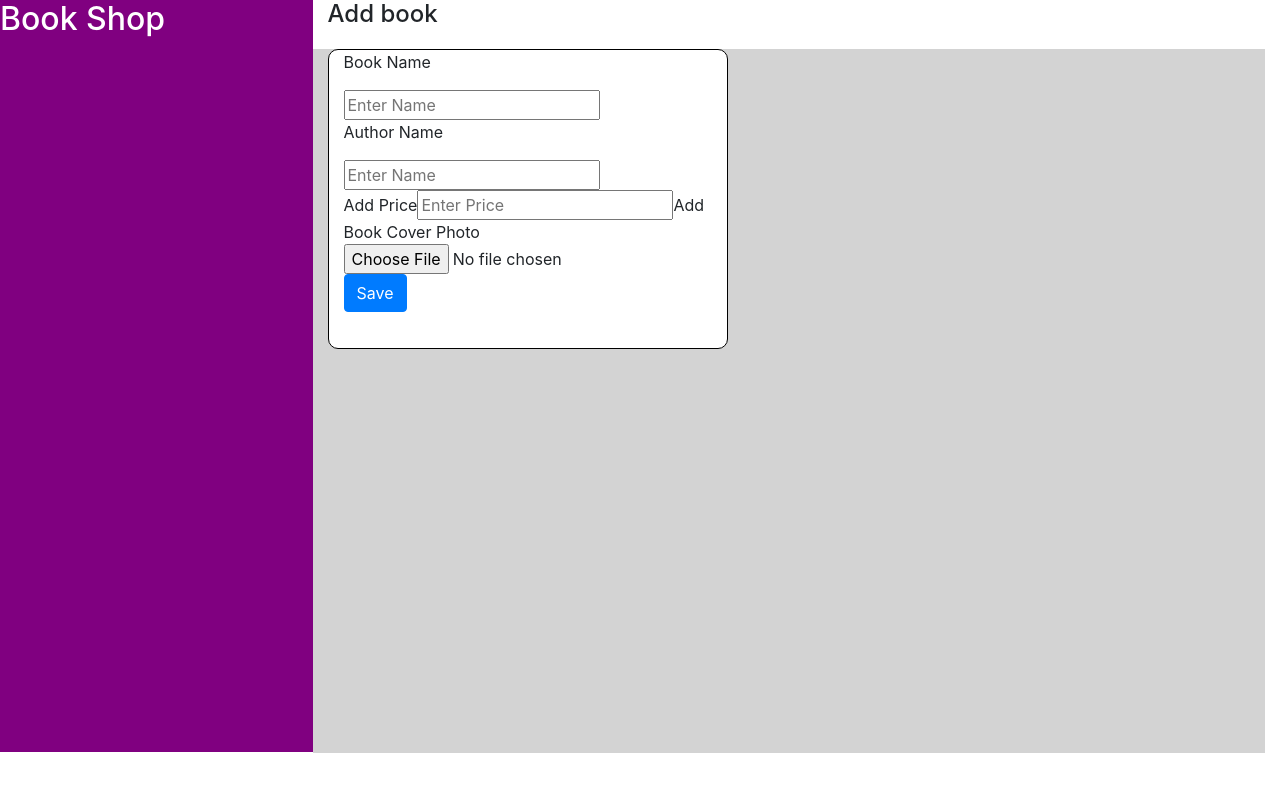
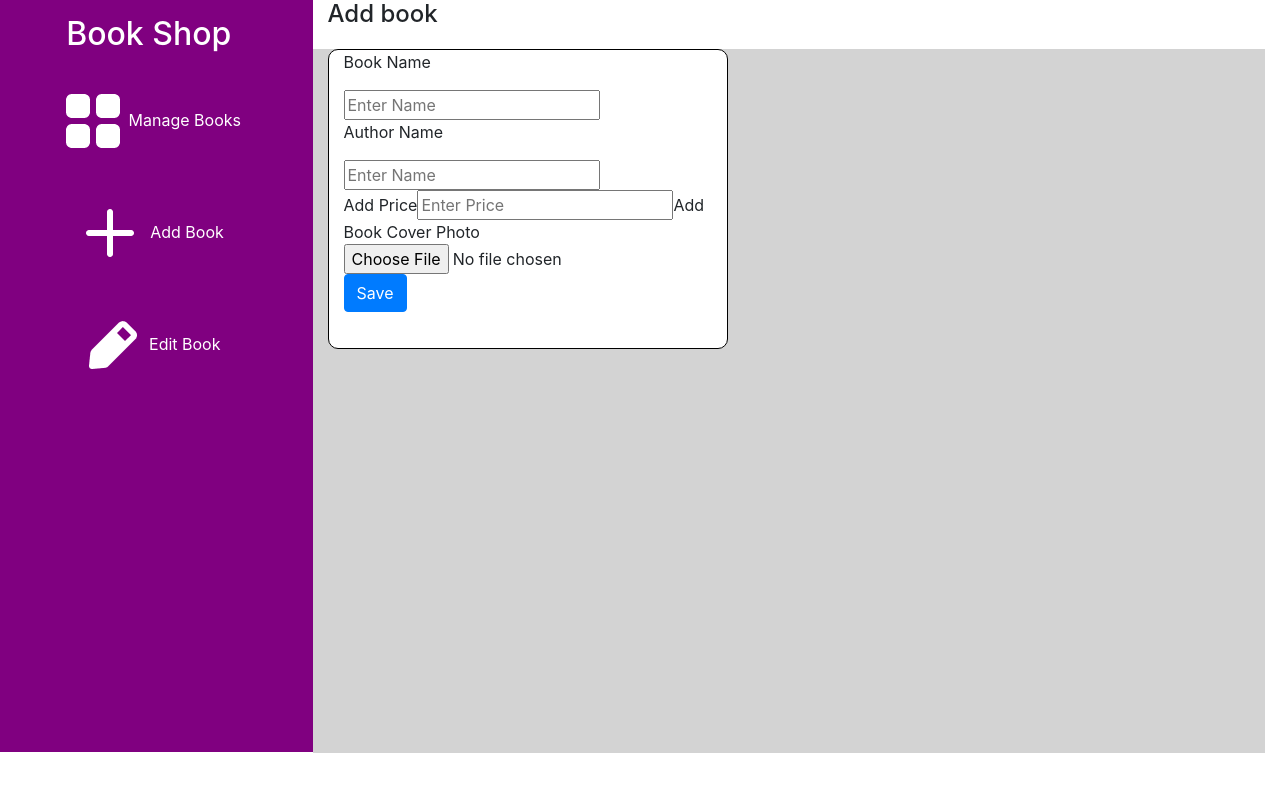
Before and after one commit to Hasib787/Better-World-Book, a React (Create React App) app: page /admin in a window 1280 px wide. Shown: the top 792 px of the page. Built offline with nearby package versions, Linux system fonts and the light colour scheme.

Commit message:
admin panle side bar design

```diff
--- a/src/components/Admin/Admin.css
+++ b/src/components/Admin/Admin.css
@@ -2,6 +2,22 @@
     background-color: purple;
     color: white;
     height: 47rem;
+    text-align: center;
+}
+#sidebar h2{
+    margin-top:15px;
+}
+#sidebar a{
+    color: white;
+    text-decoration: none;
+}
+#sidebar p:hover{
+    background-color:rgb(77, 24, 77);
+
+}
+#sidebar nav a{
+    margin-bottom: 10px;
+
 }
 #addBook{
     background-color:lightgray;
--- a/src/components/Admin/Admin.js
+++ b/src/components/Admin/Admin.js
@@ -1,8 +1,10 @@
 import React, { useState } from 'react';
 import './Admin.css'
-import { Button, Col, Container, Row } from 'react-bootstrap';
+import { Button, Col, Row } from 'react-bootstrap';
 import axios from 'axios';
-
+import gridIcon from '../../icons/grid 1.png';
+import editIcon from '../../icons/edit 1.png';
+import plusIcon from '../../icons/plus 1.png';
 const Admin = () => {
     const [imageUrl, setImageUrl] = useState('');
 
@@ -37,6 +39,14 @@ const Admin = () => {
             <Row>
                 <Col id="sidebar" xs={3}>
                     <h2>Book Shop</h2>
+                    <br/>
+                   <nav>
+                   <p><img src={gridIcon} alt="gridIcon"/><a href="#">Manage Books</a></p>
+                    <br/>
+                   <p><img src={plusIcon} alt="Plus icon"/>  <a href="#">Add Book</a></p>
+                    <br/>
+                    <p><img src={editIcon} alt="edit icon"/><a href="#">Edit Book</a></p>
+                   </nav>
                 </Col>
                 <Col xs={9}>
                     <h4>Add book</h4>
--- a/src/components/Books/Books.js
+++ b/src/components/Books/Books.js
@@ -5,14 +5,13 @@ const Books = (props) => {
     const {imageUrl} = props.book;
     return (
         <div className="col-md-3">
-            <Card style={{ width: '18rem' }}>
-                <Card.Img variant="top" src={imageUrl} />
+            <Card style={{ margin:'20px', width: '18rem' }}>
+                <Card.Img style={{ margin: '15px', height: '200px', width: '90%'}} variant="top"  src={imageUrl} />
                 <Card.Body>
                     <Card.Title>Card Title</Card.Title>
                     <Card.Text>
-                        Some quick example text to build on the card title and make up the bulk of
-                        the card's content.
-    </Card.Text>
+                        Some quick example
+                    </Card.Text>
                     <Button variant="primary">Go somewhere</Button>
                 </Card.Body>
             </Card>
--- a/src/components/Home/Home.js
+++ b/src/components/Home/Home.js
@@ -10,7 +10,7 @@ const Home = () => {
         .then(data =>setBooks(data))
     }, [])
     return (
-        <div>
+        <div className="row">
             {
                 books.map(book =><Books book={book}></Books>)
             }
```
